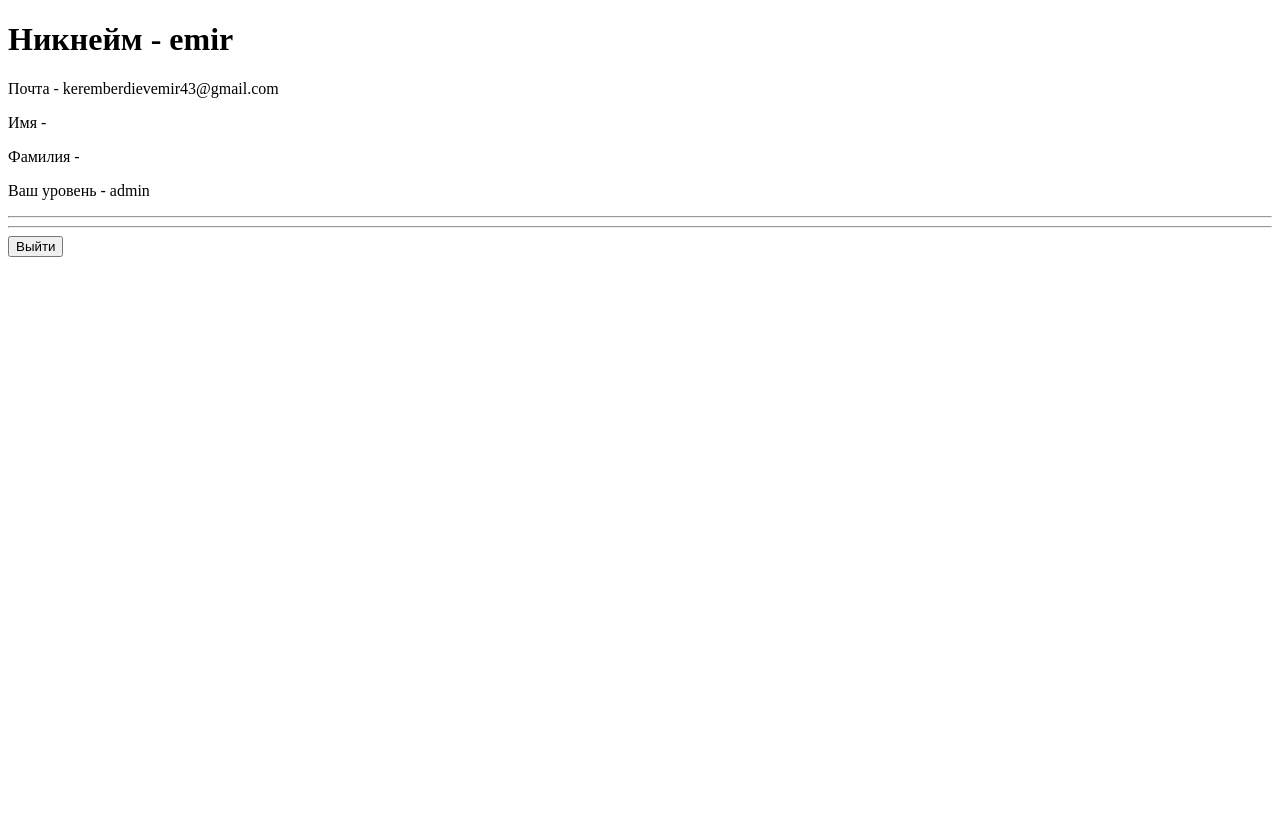
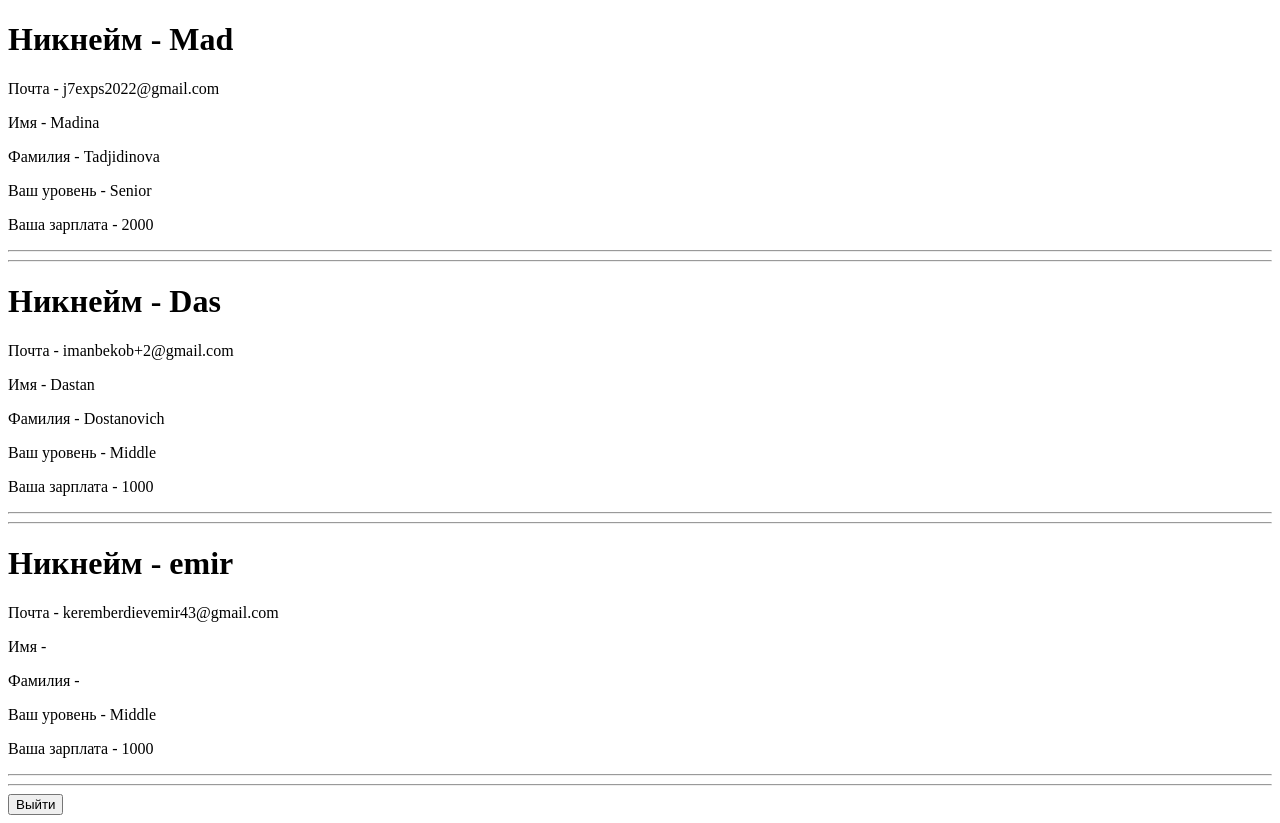
Before and after one commit to EmirKerimberdiev/Library_with_django, a Django app: page /user_list/ in a window 1280 px wide. Before the commit the page ends 257 px from the top, so only its background shows below. Run offline with Django 5.2, Linux system fonts and the light colour scheme; data comes from the database, SQL or seed files in the repository; tables that the repository leaves empty hold one stand-in row (values such as "Sample post").

Commit message:
add registrations

```diff
--- a/templates/users/user_list.html
+++ b/templates/users/user_list.html
@@ -6,14 +6,14 @@
 </head>
 <body>
 
-{% for i in object_list %}
-
+{% for i in person %}
 <h1>Никнейм - {{ i.username }}</h1>
 <p>Почта - {{ i.email }}</p>
 <p>Имя - {{ i.first_name }}</p>
 <p>Фамилия - {{ i.last_name }}</p>
 {% if i.level %}
 <p>Ваш уровень - {{ i.level }}</p>
+<p>Ваша зарплата - {{ i.salary }}</p>
 {%  endif %}
 <hr>
 <hr>
--- a/users/forms.py
+++ b/users/forms.py
@@ -1,13 +1,15 @@
 from django import forms
-from django.contrib.auth.forms import UserCreationForm, UserChangeForm
+from django.contrib.auth.forms import UserCreationForm
 from . import models
-from django.db.models.signals import post_save
-from django.dispatch import receiver
 
+CHOICES = (
+    ('Junior', 'Junior'),
+    ('Middle', 'Middle'),
+    ('Senior', 'Senior'),
+)
 
 class CustomRegistrationForm(UserCreationForm):
-    email = forms.EmailField(required=True)
-    level = forms.CharField(max_length=100, required=True)
+    level = forms.ChoiceField(choices=CHOICES, required=True)
 
     class Meta:
         model = models.CustomUser
--- a/users/models.py
+++ b/users/models.py
@@ -1,11 +1,14 @@
 from django.db import models
+from django.contrib.auth.models import AbstractUser
 from django.contrib.auth.models import User
-from django.db.models.signals import post_save
-from django.dispatch import receiver
-
 
 class CustomUser(User):
-    level = models.CharField(max_length=20, default='Junior')
+    LEVEL_CHOICES = (
+        ('Junior', 'Junior'),
+        ('Middle', 'Middle'),
+        ('Senior', 'Senior'),
+    )
+    level = models.CharField(choices=LEVEL_CHOICES, default='Junior', max_length=10)
     salary = models.IntegerField(default=0)
 
     def save(self, *args, **kwargs):
@@ -16,6 +19,6 @@
         elif self.level == 'Senior':
             self.salary = 2000
         else:
-            self.salary = 'Неизвестный уровень'
+            self.salary = 0
 
         super().save(*args, **kwargs)
```
Also changed, not shown: db.sqlite3, main/settings.py (line endings or trailing spaces), users/migrations/0001_initial.py.
